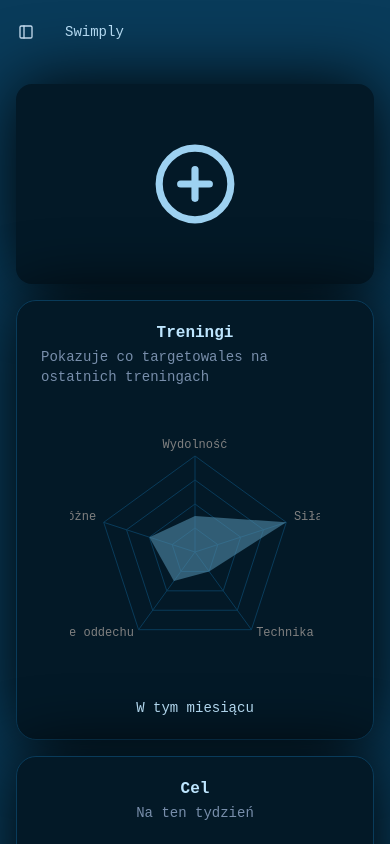
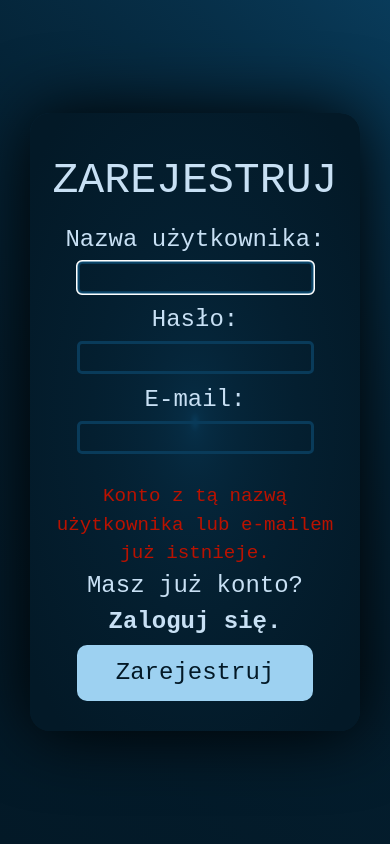
Before and after one commit to takitamMAJECZKA/swimply-frontend, a React (Vite) app: page /register in a window 390 px wide. Shown: the top 844 px of the page. Built offline with nearby package versions, Linux system fonts and the light colour scheme.

Commit message:
made register page seperate page

```diff
--- a/src/App.jsx
+++ b/src/App.jsx
@@ -1,5 +1,6 @@
 import Home from './pages/Home'
 import Login from './pages/Login'
+import Register from './pages/Register'
 import Workouts from './pages/Workouts'
 import Patterns from './pages/Patterns'
 import Settings from './pages/Settings'
@@ -21,6 +22,8 @@ function App() {
           <Route path="/home/*" element={<Home />}/>
           <Route path="/login" element={<Login />}/>
           <Route path="/login/*" element={<Login />}/>
+          <Route path="/register" element={<Register />}/>
+          <Route path="/register/*" element={<Register />}/>
           <Route path="/workouts" element={<Workouts />}/>
           <Route path="/workouts/*" element={<Workouts />}/>
           <Route path="/patterns" element={<Patterns />}/>
--- a/src/components/LoginForm.jsx
+++ b/src/components/LoginForm.jsx
@@ -1,36 +1,46 @@
-import { useState } from "react"
+import { useState, useRef } from "react"
+import { Link } from "react-router-dom"
 
 
 export default function LoginForm(){
-    let [returnLogin, setReturnLogin] = useState(true)
+    const errorRef = useRef()
+    const usernameRef = useRef()
+    const passwordRef = useRef()
 
+    function login(){
+        let username = document.getElementById('username').value
+        let password = document.getElementById('password').value
+        loginError.style.display = 'none'
+        fetch('http://localhost:3001/login',{
+            method: 'POST',
+            headers: {
+                'Content-Type': 'application/json'
+            },
+            body: JSON.stringify({
+                username: username,
+                password: password
+            })
+        }).then(res=>res.json())
+        .then(data=>{
+            if(data.error){
+                errorRef.style.display = 'block'
+            }else{
+                localStorage.setItem('token', data.token)
+                window.location.href = '/dashboard'
+            }
+        })
+    }
 
-    if (returnLogin){
     return(
         <div id="loginFormContainer" className="fancy-shadow">
             <form onSubmit={(e)=>e.preventDefault()}>
                 <h2 id="loginHeader">ZALOGUJ</h2>
-                    <label>Nazwa użytkownika: <input type="text" id="username" autoFocus/></label>
-                    <label>Hasło: <input type="password" id="password"/></label>
-                    <p id="loginError">Nie prawidłowe hasło lub nazwa użytkownika.</p>
-                    <p>Nie masz jeszcze konta? <span id="changeToRegister" onClick={()=>{setReturnLogin(false)}}>Zarejestruj się.</span></p>
-                    <button id="loginBtn" onClick={()=>console.log('click')}>Zaloguj</button>
-                </form>
-            </div>
-        )
-    }else{
-        return(
-            <div id="registerFormContainer" className="fancy-shadow">
-                <form onSubmit={(e)=>e.preventDefault()}>
-                    <h2 id="registerHeader">ZAREJESTRUJ</h2>
-                    <label>Nazwa użytkownika: <input type="text" id="username"/></label>
-                    <label>Hasło: <input type="password" id="password"/></label>
-                    <label>E-mail: <input type="email" id="email"/></label>
-                    <p id="registerError">Konto z tą nazwą użytkownika lub e-mailem już istnieje.</p>
-                    <p>Masz już konto? <span id="changeToLogin" onClick={()=>{setReturnLogin(true)}}>Zaloguj się.</span></p>
-                    <button id="registerBtn" onClick={()=>console.log('click')}>Zarejestruj</button>
+                <label>Nazwa użytkownika: <input type="text" id="username" ref={usernameRef} autoFocus/></label>
+                <label>Hasło: <input type="password" ref={passwordRef} id="password"/></label>
+                <p id="loginError" className="hidden" ref={errorRef}>Nie prawidłowe hasło lub nazwa użytkownika.</p>
+                <p>Nie masz jeszcze konta? <Link to="/register"><span id="changeToRegister">Zarejestruj się.</span></Link></p>
+                <button id="loginBtn" onClick={()=>login()}>Zaloguj</button>
             </form>
         </div>
         )
 }
-}
--- /dev/null
+++ b/src/components/RegisterForm.jsx
@@ -0,0 +1,49 @@
+import { useState, useRef } from "react"
+import { Link } from "react-router-dom"
+
+export default function LoginForm(){
+    const errorRef = useRef()
+    const usernameRef = useRef()
+    const passwordRef = useRef()
+    const emailRef = useRef()
+
+    function register(){
+        let username = usernameRef.current.value
+        let password = passwordRef.current.value
+        let email = emailRef.current.value
+        errorRef.current.style.display = 'none'
+        fetch('http://localhost:3001/register',{
+            method: 'POST',
+            headers: {
+                'Content-Type': 'application/json'
+            },
+            body: JSON.stringify({
+                username: username,
+                password: password,
+                email: email
+            })
+        }).then(res=>res.json())
+        .then(data=>{
+            if(data.error){
+                errorRef.current.style.display = 'block'
+            }else{
+                localStorage.setItem('token', data.token)
+                window.location.href = '/dashboard'
+            }
+        })
+    }
+
+    return(
+        <div id="registerFormContainer" className="fancy-shadow">
+            <form onSubmit={(e)=>e.preventDefault()}>
+                <h2 id="registerHeader" className="mb-2! mt-4">ZAREJESTRUJ</h2>
+                <label className="mb-2 sm:mb-10">Nazwa użytkownika: <input type="text" id="username" ref={usernameRef} autoFocus/></label>
+                <label className="mb-2 sm:mb-10">Hasło: <input type="password" id="password" ref={passwordRef}/></label>
+                <label className="mb-2 sm:mb-10">E-mail: <input type="email" id="email" ref={emailRef}/></label>
+                <p id="registerError" ref={errorRef}>Konto z tą nazwą użytkownika lub e-mailem już istnieje.</p>
+                <p>Masz już konto? <Link to='/login'><span id="changeToLogin">Zaloguj się.</span></Link></p>
+                <button id="registerBtn" onClick={()=>register()}>Zarejestruj</button>
+            </form>
+        </div>
+    )
+}
--- /dev/null
+++ b/src/pages/Register.jsx
@@ -0,0 +1,9 @@
+import RegisterForm from '../components/RegisterForm';
+
+export default function Register() {
+    return (
+        <div id="registerPage">
+            <RegisterForm />
+        </div>
+    )
+}
--- a/src/style.css
+++ b/src/style.css
@@ -27,9 +27,9 @@ body{
 }
 
 
-#loginPage{
+#loginPage, #registerPage{
     width: 100%;
-    height: 100vh;
+    min-height: 100vh;
     display: flex;
     justify-content: center;
     align-items: center;
@@ -46,33 +46,39 @@ body{
 
 #loginFormContainer, #registerFormContainer{
     font-size: 150%;
-    width: 35vw;
+    width: 37.5vw;
     height: auto;
     min-height: 600px;
     min-width: 400px;
     background: radial-gradient(var(--light-dominant), 7% ,var(--dominant) 90%);
     border-radius: 20px;
     display: flex;
-    justify-content: center;
+    justify-content: space-around;
     align-items: center;
     flex-direction: column;
     text-align: center;
+    padding: 20px;
 }
 
 #loginFormContainer > form, #registerFormContainer > form{
     display: flex;
-    justify-content: center;
+    height: 100%;
+    justify-content: space-around;
     align-items: center;
     flex-direction: column;
 }
 
 
-#loginHeader, #registerHeader{
+#loginHeader{
     font-size: 200%;
-    margin-bottom: 70px;
 }
 
-#loginFormContainer form label, #registerFormContainer form label{
+#registerHeader{
+    font-size: 180%;
+}
+
+
+#loginFormContainer form label{
     margin-bottom: 40px;
 }
 
```
Lines whose indentation alone changed are shown as unchanged.
